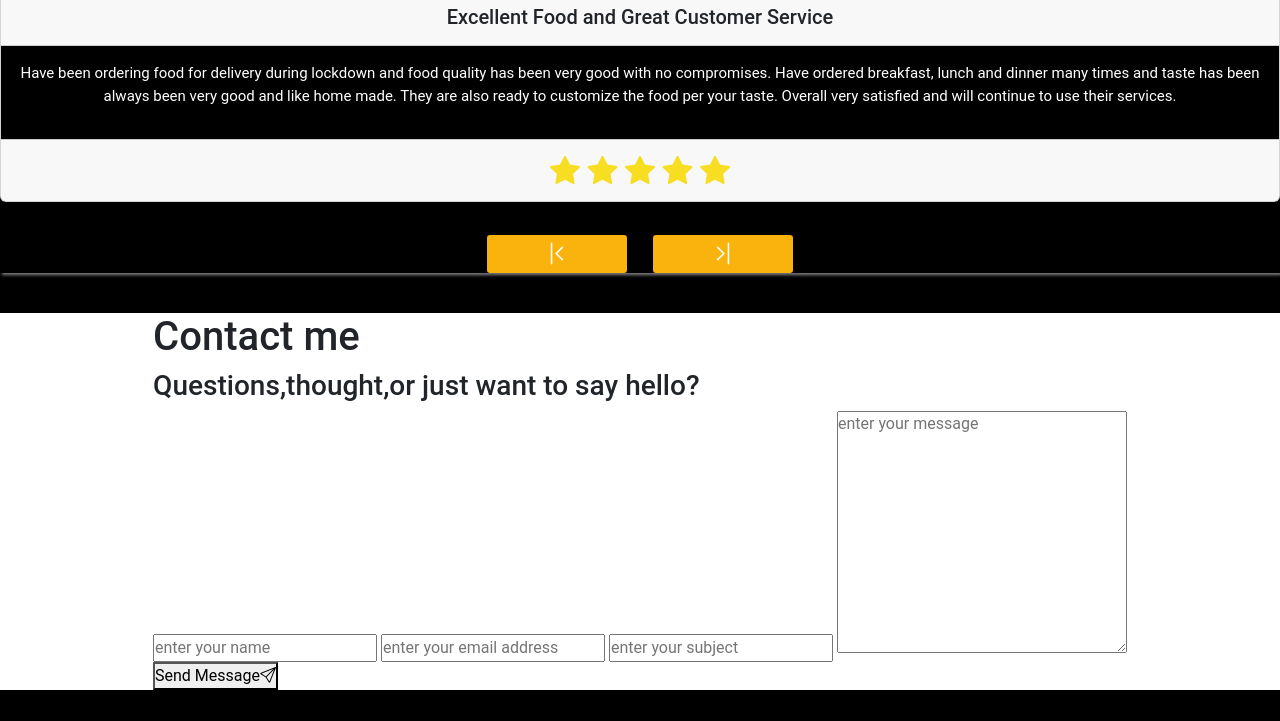
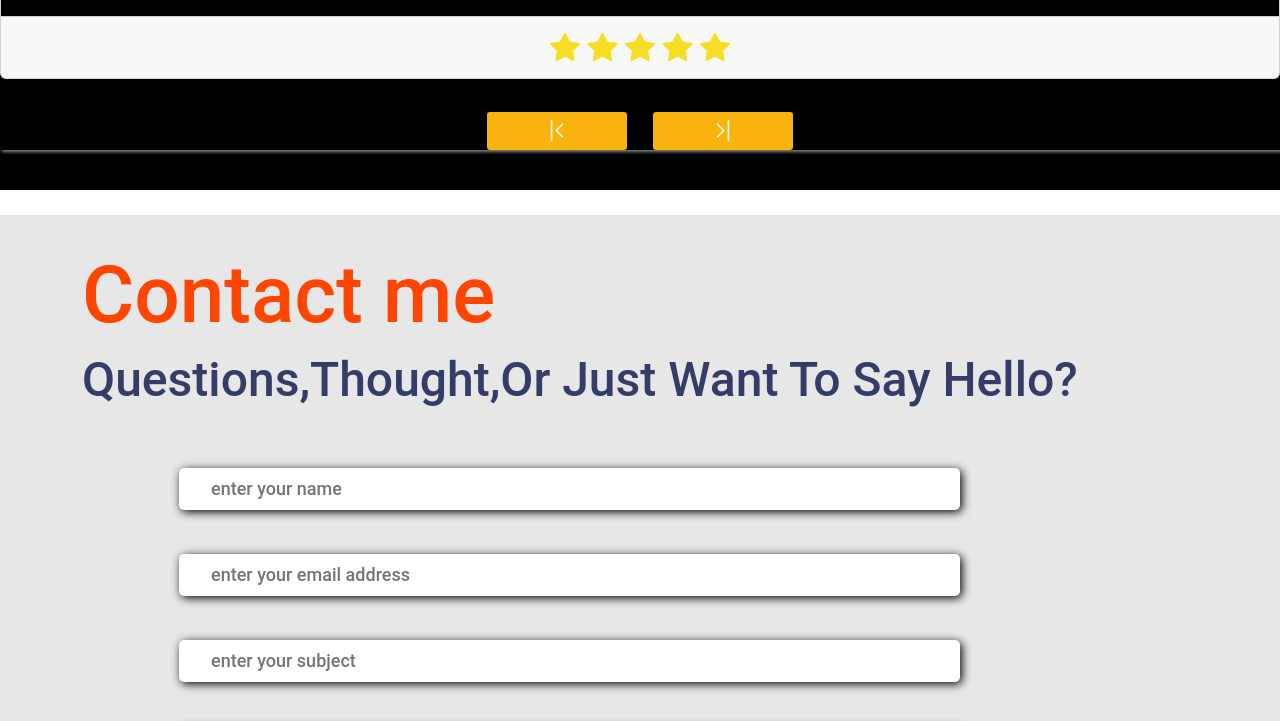
Before and after one commit to smruti12344/online_food_Website, a website: page public/index.html in a window 1280 px wide. Shown: the part 2076-2797 px from the top of the page. Before the commit the page ends 2766 px from the top, so only its background shows below. Drawn offline with nearby package versions, Linux system fonts and the light colour scheme.

Commit message:
Update styles.css

```diff
--- a/src/styles.css
+++ b/src/styles.css
@@ -294,7 +294,7 @@ section{
     margin: 10px;
    border-radius: 4px;
    margin-left: 70%;
-  display:none ;
+  /* display:none ; */
 }
 .logIn h2{
     font-weight: bold;
@@ -324,6 +324,44 @@ section{
 
 }
 
+.sign-up{
+    position: absolute;
+   width: 300px;
+    background-color: white;
+    text-align: center;
+    padding: 22px;
+    margin: 10px;
+   border-radius: 4px;
+   margin-left: 70%;
+  display:none ;
+}
+.sign-up h2{
+    font-weight: bold;
+    font-style: italic;
+    margin-bottom: 15px;
+}
+.sign-up input{
+    width: 100%;
+    margin-block: 15px;
+    margin-bottom: 10px;
+    border: none;
+    border-bottom: 1px solid black;
+    outline: none;
+    font-size: 20px;
+}
+.sign-up button{
+    width: 100%;
+    height: 35px;
+    background-color: blue;
+    color: white;
+    border-radius: 4px;
+    font-size: 20px;
+}
+.sign-up .btn{
+    border: none;
+    width: 50px;
+
+}
 /* menu */
 
 .menu{
@@ -426,30 +464,78 @@ section{
     }
 
  }
- /* @media screen and (max-width:1070px){
-    .input input{
-        display: none;
+
+
+ .contactus-form-container{
+    width: 100%;
+    background-color: rgb(231, 231,231);
 }
-    .main-nav .text{
+.contactus-heading{
+    font-size: 5em;
+    color: orangered;
+    padding-top: 2rem;
+}
+.contactus-subheading{
+    font-size: 3rem;
+    color: #343d68;
+    text-transform: capitalize;
+}
+.contactus-form-container{
+    margin-top: 25px;
+
+}
+.form{
+    display: flex;
+    flex-direction: column;
+    gap: 30px;
+    width: 70%;
+    margin: 2rem 5rem;
+}
+.form-field-container{
     width: 100%;
+
 }
-    .main-nav img{
+.form-field{
     width: 100%;
-        height:300px;
-        display: flex;
-        justify-content: center;
-        align-items: center;
-        text-align: center;
+    height: 42px;
+    padding: 0 2rem;
+    font-size: 18px;
+    font-weight: 500;
+    border: none;
+    margin: 17px;
+    border-radius: 5px;
+    box-shadow: 2px 2px 10px black;
+    margin-top: 27px;
 }
-    .logIn{
-        width: 30%;
-        margin-left: 30%;
-        text-align: center;
+.form-field-textarea{
+    height: auto;
+    padding-top: 1rem;
 }
-    .menu{
-        width: 30%;
-        margin-left: 30%;
-        text-align: center;
+#submit-btn{
+    border: none;
+    font-size: 1.4rem;
+    margin: 1rem 0;
+}
+#submit-btn:hover{
+    scale: 0.9;
+}
+.bi-send{
+
+    padding: 0 1rem;
 }
 
- } */
+/* btn */
+.btn-pink{
+    background-color: rgb(189, 48, 23);
+    width: fit-content;
+    color: white;
+    padding: 0.8rem 2.3rem;
+    box-shadow: 5px 5px 7px 0px rgb(12, 12, 12);
+    font-size: 18px;
+    cursor: pointer;
+    transition: all 0.5s;
+    font-weight: 500;
+    border: solid 3px transparent;
+    position: relative;
+    z-index: 1;
+}
```
Lines whose indentation alone changed are shown as unchanged.
